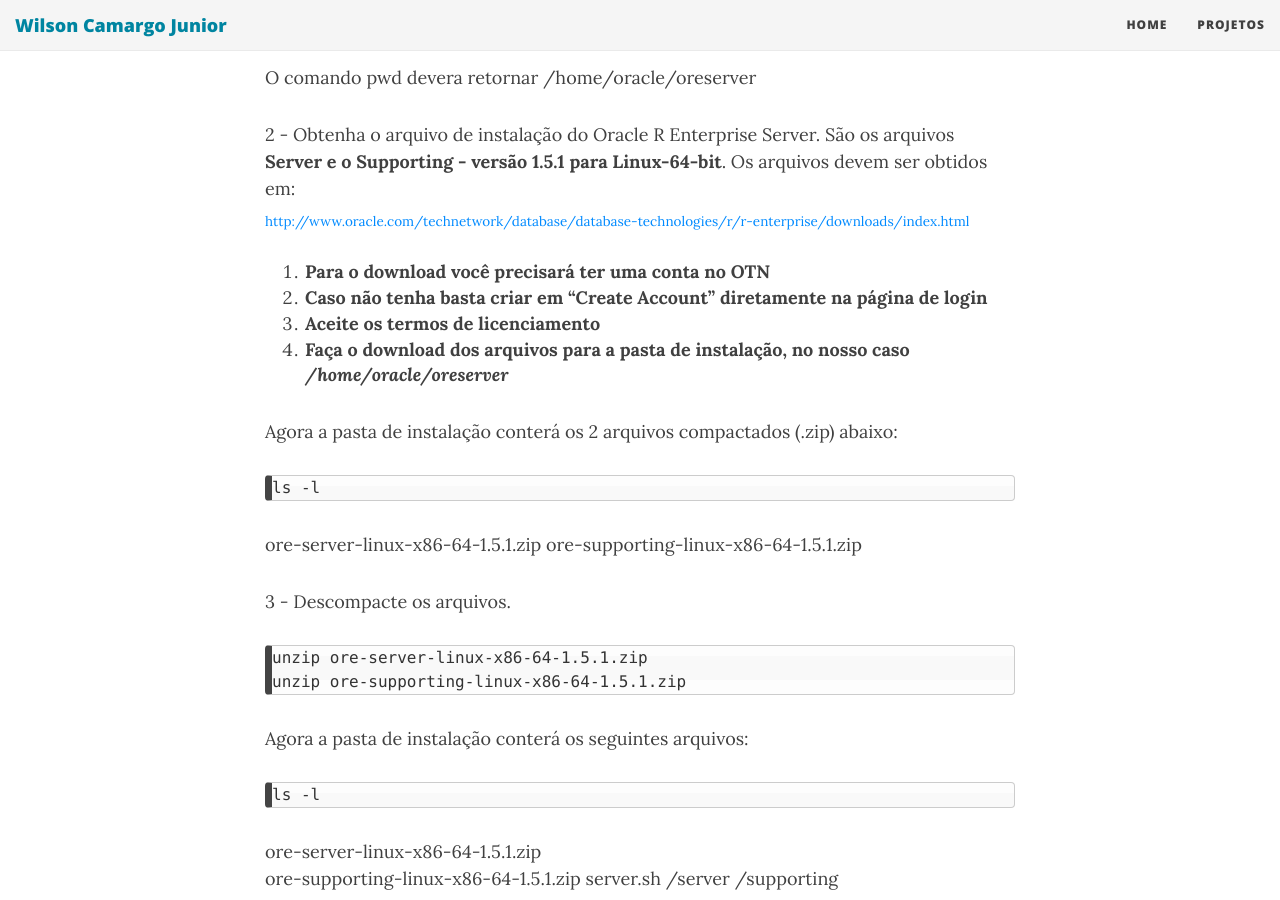
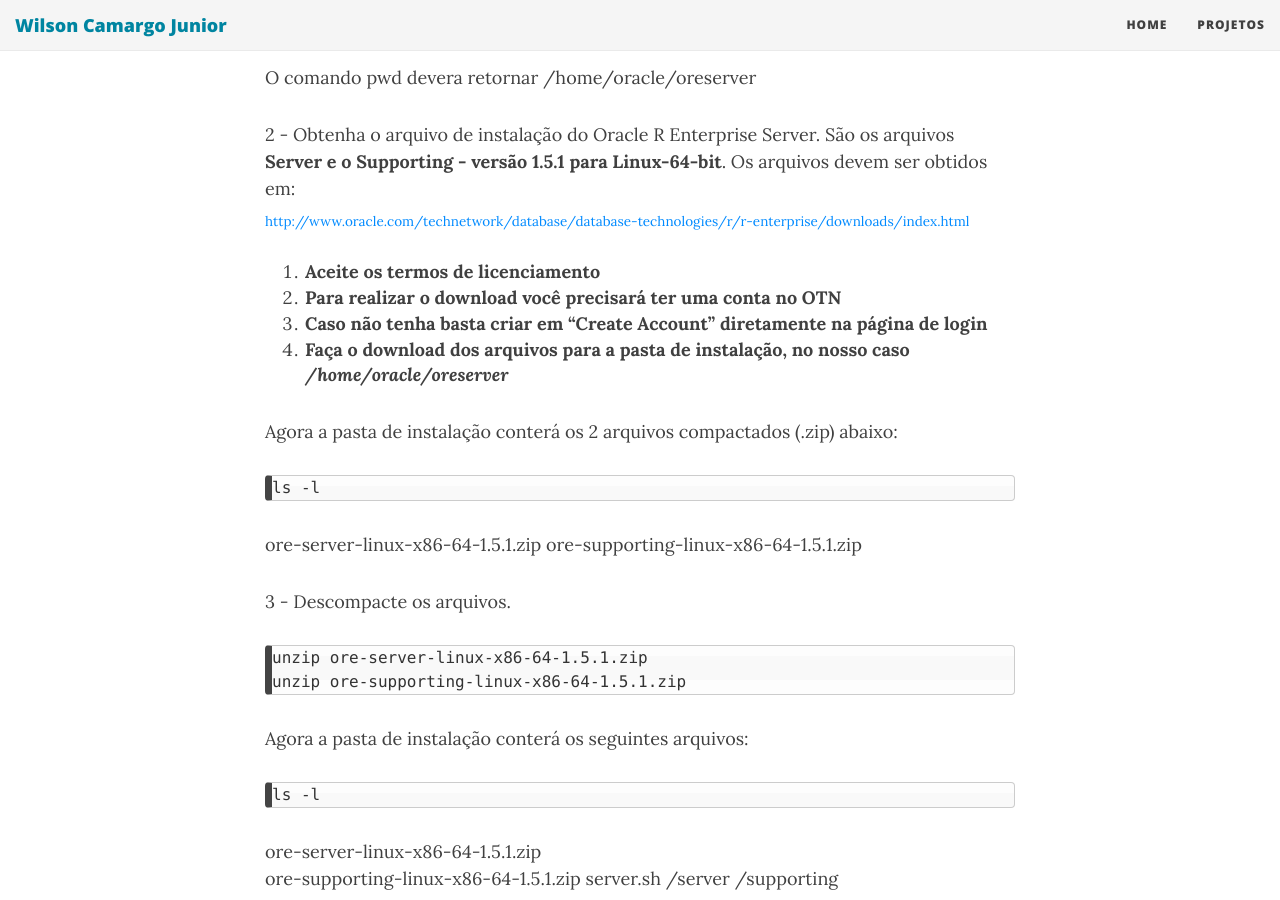
Before and after one commit to wilson-camargo-jr/teste, a Jekyll site: the page built from _posts/2018-06-18-ANN-ORE-P3.md, in a window 1280 px wide and 900 px high, scrolled down 5049 px. Built offline with Jekyll 4.4.1, drawn with Linux system fonts in a browser that asks for light colours; nearby versions of some CDN libraries.

Commit message:
Update 2018-06-18-ANN-ORE-P3.md

```diff
--- a/_posts/2018-06-18-ANN-ORE-P3.md
+++ b/_posts/2018-06-18-ANN-ORE-P3.md
@@ -108,9 +108,9 @@ O comando pwd devera retornar /home/oracle/oreserver
 2 -	Obtenha o arquivo de instalação do Oracle R Enterprise Server. São os arquivos **Server e o Supporting - versão 1.5.1 para Linux-64-bit**. Os arquivos devem ser obtidos em:
 <sub><a href="http://www.oracle.com/technetwork/database/database-technologies/r/r-enterprise/downloads/index.html" target="_blank">http://www.oracle.com/technetwork/database/database-technologies/r/r-enterprise/downloads/index.html</a></sub>
 
-1. **Para o download você precisará ter uma conta no OTN**
-2. **Caso não tenha basta criar em “Create Account” diretamente na página de login**
-3. **Aceite os termos de licenciamento**
+1. **Aceite os termos de licenciamento**
+2. **Para realizar o download você precisará ter uma conta no OTN**
+3. **Caso não tenha basta criar em “Create Account” diretamente na página de login**
 4. **Faça o download dos arquivos para a pasta de instalação, no nosso caso _/home/oracle/oreserver_**
 
 Agora a pasta de instalação conterá os 2 arquivos compactados (.zip) abaixo:
```
